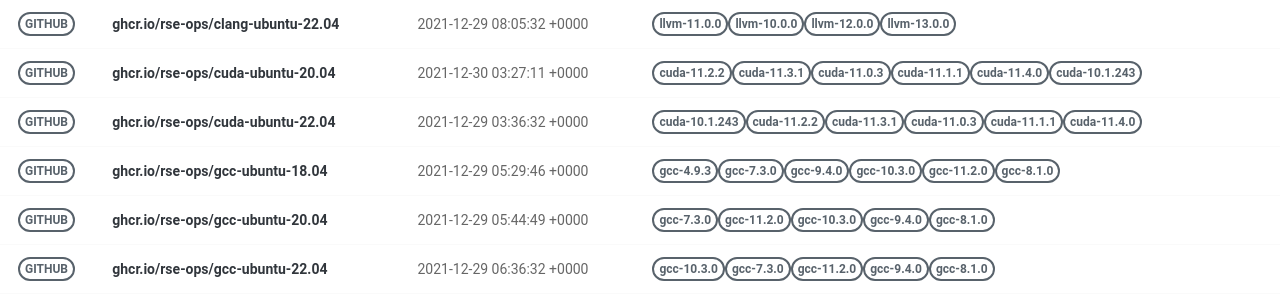
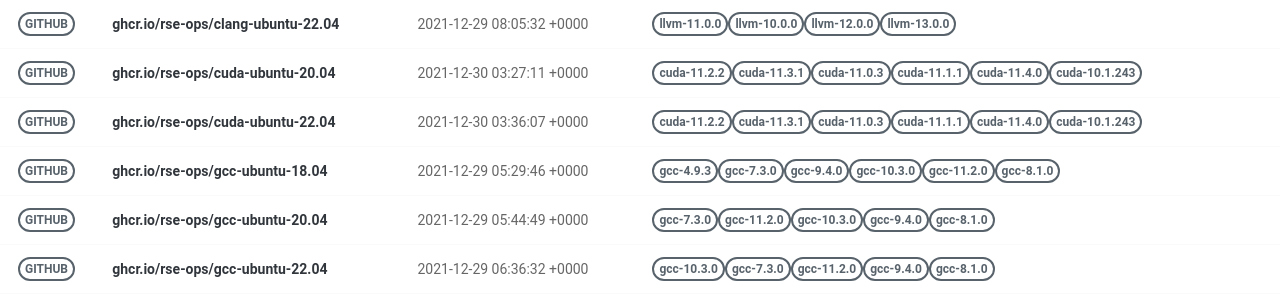
Before and after one commit to rse-ops/docker-images, a Jekyll site: the page built from pages/index.md, in a window 1280 px wide. Shown: the part 228-528 px from the top of the page. Built offline with Jekyll 4.4.1, drawn with Linux system fonts in a browser that asks for light colours; nearby versions of some CDN libraries.

Commit message:
Automated push to update library 2021-12-30

```diff
--- a/_library/ghcr.io-rse-ops-cuda-ubuntu-22.04.md
+++ b/_library/ghcr.io-rse-ops-cuda-ubuntu-22.04.md
@@ -1,14 +1,11 @@
 ---
 layout: container
 name: ghcr.io/rse-ops/cuda-ubuntu-22.04
-updated_at: 2021-12-29 03:36:32.995223
+updated_at: 2021-12-30 03:36:07.220080
 
 
 container_url: https://github.com/orgs/rse-ops/packages/container/package/cuda-ubuntu-22.04
 versions:
- - tag: cuda-10.1.243
-   dockerfile: https://github.com/rse-ops/docker-images/blob/main/ubuntu/cuda/Dockerfile
-   manifest: https://crane.ggcr.dev/manifest/ghcr.io/rse-ops/cuda-ubuntu-22.04:cuda-10.1.243
  - tag: cuda-11.2.2
    dockerfile: https://github.com/rse-ops/docker-images/blob/main/ubuntu/cuda/Dockerfile
    manifest: https://crane.ggcr.dev/manifest/ghcr.io/rse-ops/cuda-ubuntu-22.04:cuda-11.2.2
```
Also changed, not shown: other parts of _library/ghcr.io-rse-ops-cuda-ubuntu-22.04.md (+3 -0 lines).
